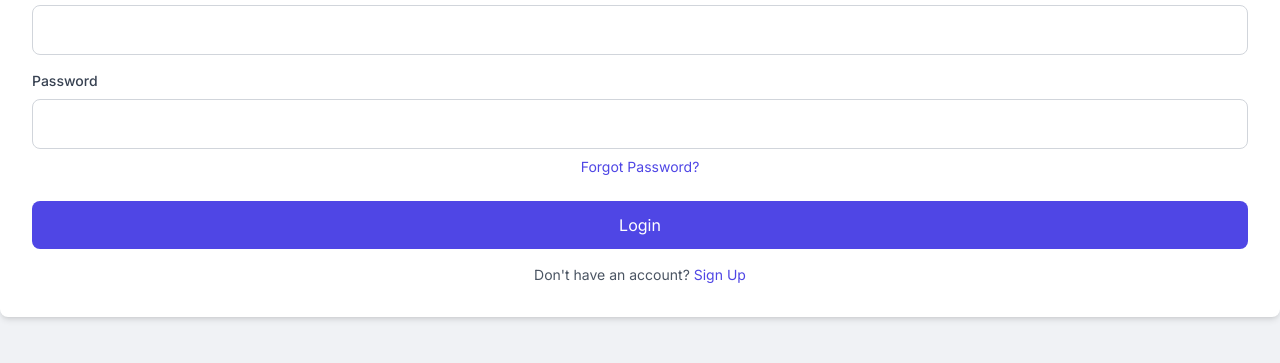
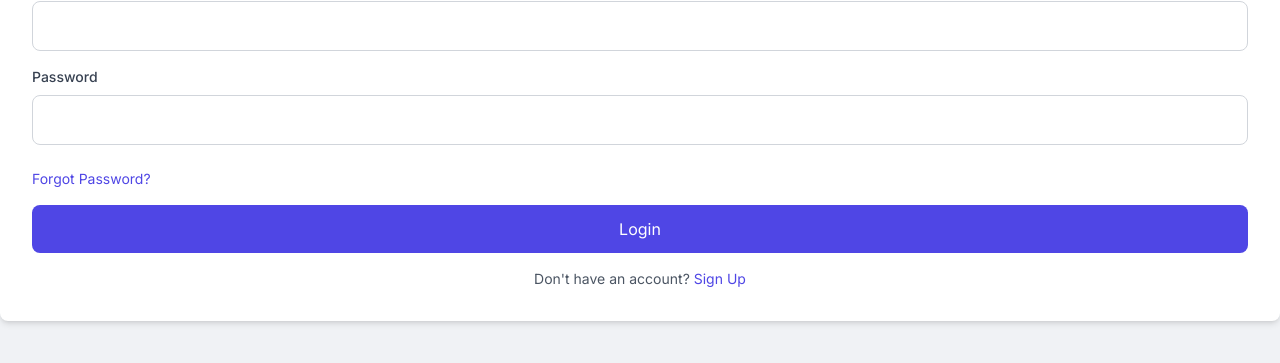
Before and after one commit to rohansubhash22/fraud-detection-app, a plain HTML site: page login.html in a window 1280 px wide. Shown: the part 297-660 px from the top of the page. Drawn offline with nearby package versions, Linux system fonts and the light colour scheme.

Commit message:
login.html

```diff
--- a/login.html
+++ b/login.html
@@ -47,16 +47,16 @@
             <div class="mb-6">
                 <label for="password" class="block text-gray-700 text-sm font-medium mb-2">Password</label>
                 <input type="password" id="password" name="password" class="form-input" required>
-		<p class="text-center text-sm text-gray-600 mt-2">
+            </div>
+            <!-- Moved "Forgot Password?" link here, above the button -->
+            <p class="text-left text-sm text-gray-600 mb-4">
                 <a href="/forgot_password" class="text-indigo-600 hover:underline">Forgot Password?</a>
-                </p>
-            </div>
+            </p>
             <button type="submit" class="form-button">Login</button>
         </form>
         <p class="text-center text-sm text-gray-600 mt-4">
             Don't have an account? <a href="/signup" class="text-indigo-600 hover:underline">Sign Up</a>
         </p>
-
     </div>
 
     <script>
```
